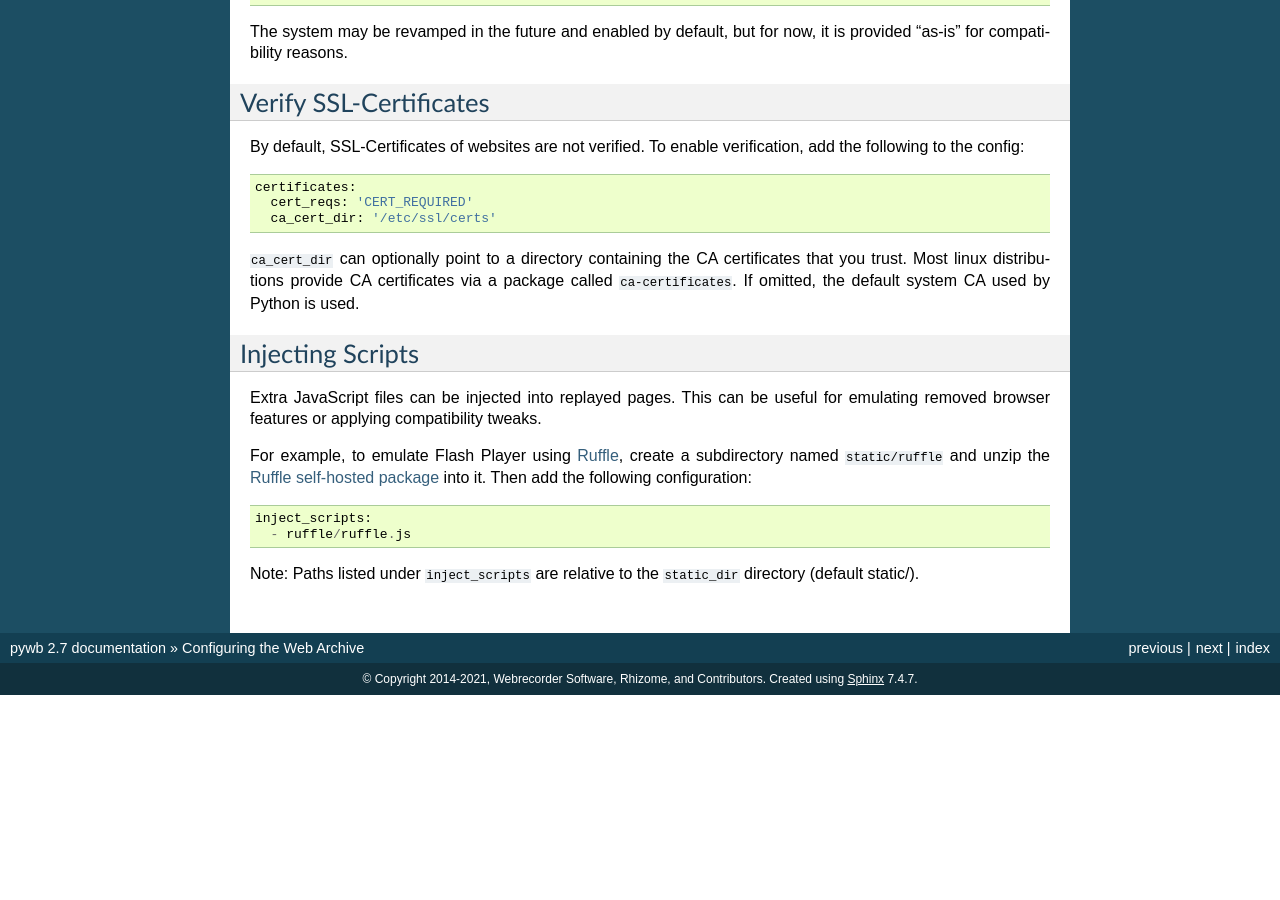
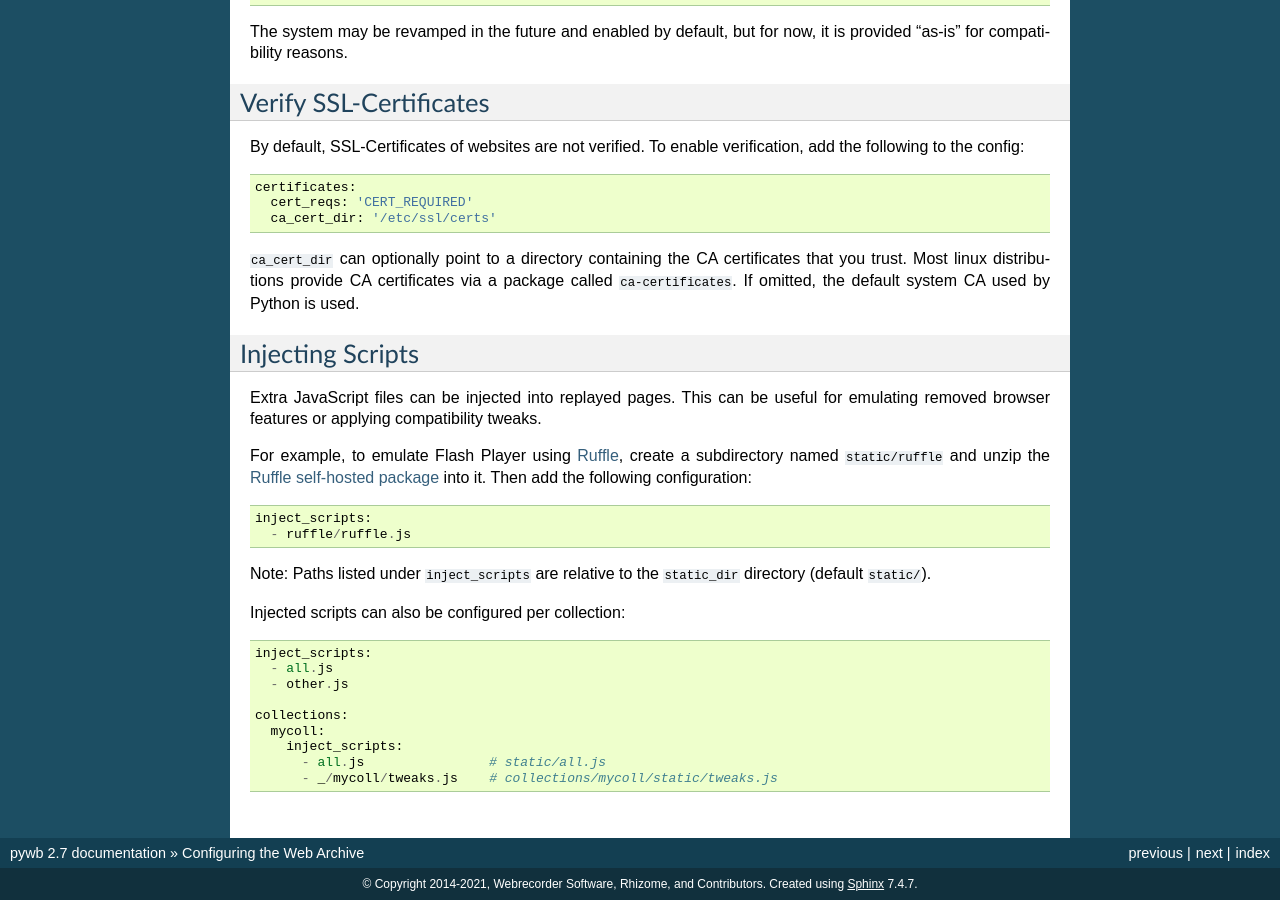
Before and after one commit to webrecorder/pywb, a Sphinx documentation site: the page built from docs/manual/configuring.rst, in a window 1280 px wide and 900 px high, scrolled down 12142 px. Built offline with Sphinx 7.4.7, drawn with Linux system fonts in a browser that asks for light colours; pages that are not in the unit, such as notebooks, are missing from menus; before the commit the page ends 12837 px from its top, so only the background shows below that.

Commit message:
Allow inject_scripts to be configured per collection

```diff
--- a/docs/manual/configuring.rst
+++ b/docs/manual/configuring.rst
@@ -669,4 +669,16 @@ configuration::
   inject_scripts:
     - ruffle/ruffle.js
 
-Note: Paths listed under ``inject_scripts`` are relative to the ``static_dir`` directory (default static/).
+Note: Paths listed under ``inject_scripts`` are relative to the ``static_dir`` directory (default ``static/``).
+
+Injected scripts can also be configured per collection::
+
+  inject_scripts:
+    - all.js
+    - other.js
+
+  collections:
+    mycoll:
+      inject_scripts:
+        - all.js                # static/all.js
+        - _/mycoll/tweaks.js    # collections/mycoll/static/tweaks.js
```
Also changed, not shown: 2 other files.
